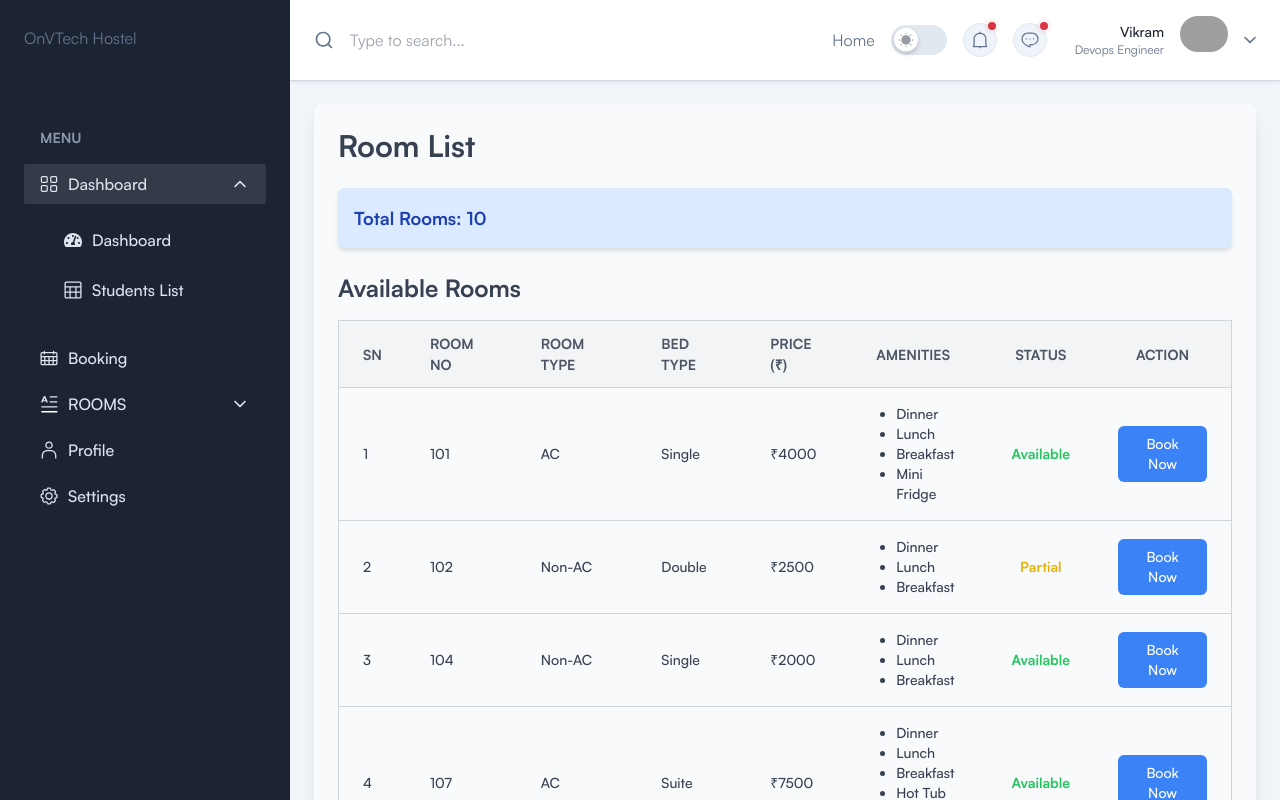
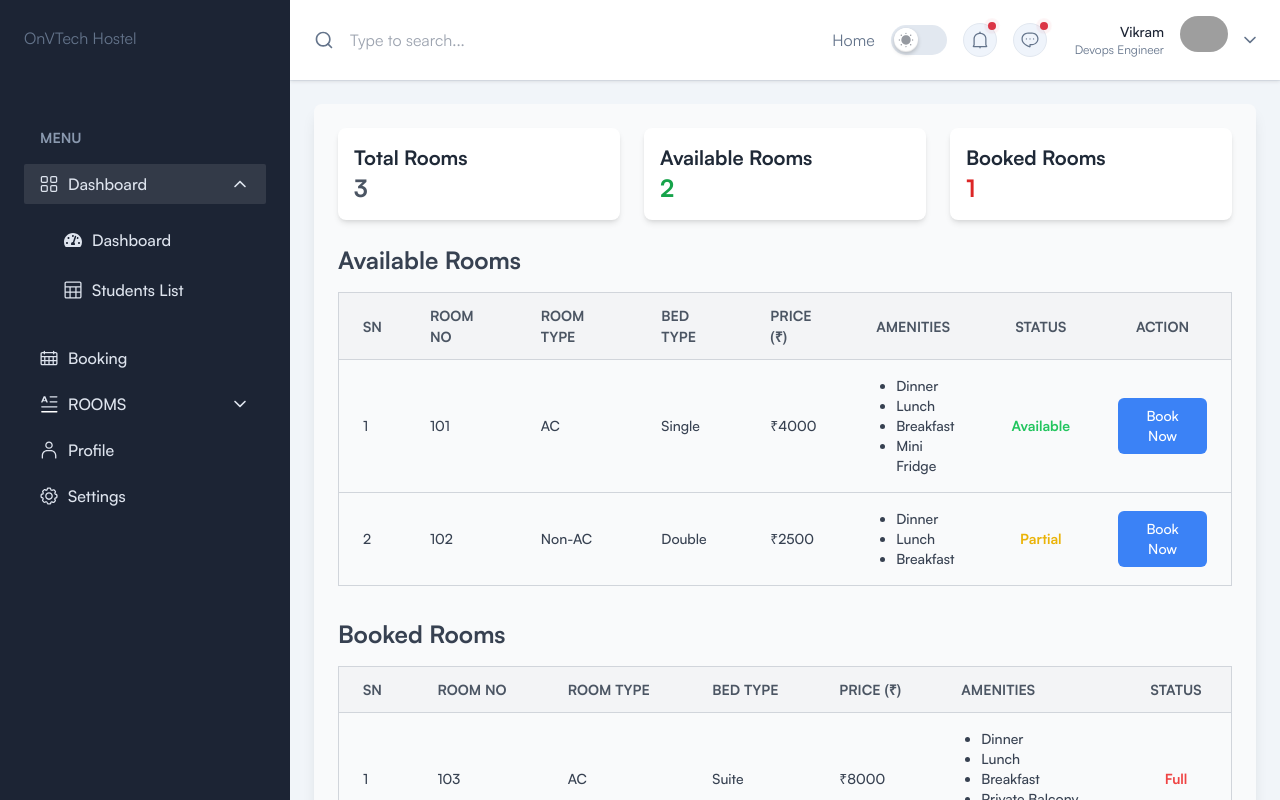
Before and after one commit to TrickyVikram/MERN_HMS, a React (Vite) app: page /dashboard/Rooms in a window 1280 px wide. Built offline with nearby package versions, Linux system fonts and the light colour scheme; grey boxes are pictures that could not be loaded.

Commit message:
RoomsList

```diff
--- a/src/pages/RoomList.tsx
+++ b/src/pages/RoomList.tsx
@@ -8,20 +8,21 @@ interface Student {
 interface Room {
   roomNo: number;
   roomType: string;
-  BadType: string;
+  badType: string;
   price: number;
   amenities: string[];
   occupancy: number; // Current occupancy
   maxOccupancy: number; // Max capacity
-  available?: boolean; // Optional availability flag
   students?: Student[]; // List of students occupying the room
 }
 
 const commonAmenities = ["Dinner", "Lunch", "Breakfast"];
 
-const RoomList: React.FC = () => {
+const RoomsList: React.FC = () => {
   const [rooms, setRooms] = useState<Room[]>([]);
   const [loading, setLoading] = useState(true);
+  const [available, setAvailable] = useState<Room[]>([]);
+  const [booked, setBooked] = useState<Room[]>([]);
 
   useEffect(() => {
     // Simulate fetching rooms from an API
@@ -29,7 +30,7 @@ const RoomList: React.FC = () => {
       {
         roomNo: 101,
         roomType: "AC",
-          BadType: "Single",
+        badType: "Single",
         price: 4000,
         amenities: [...commonAmenities, "Mini Fridge"],
         occupancy: 0,
@@ -39,7 +40,7 @@ const RoomList: React.FC = () => {
       {
         roomNo: 102,
         roomType: "Non-AC",
-          BadType: "Double",
+        badType: "Double",
         price: 2500,
         amenities: [...commonAmenities],
         occupancy: 1,
@@ -49,7 +50,7 @@ const RoomList: React.FC = () => {
       {
         roomNo: 103,
         roomType: "AC",
-          BadType: "Suite",
+        badType: "Suite",
         price: 8000,
         amenities: [...commonAmenities, "Private Balcony", "Jacuzzi"],
         occupancy: 2,
@@ -59,88 +60,18 @@ const RoomList: React.FC = () => {
           { name: "Emma Brown", contact: "9876543211" },
         ],
       },
-        {
-          roomNo: 104,
-          roomType: "Non-AC",
-          BadType: "Single",
-          price: 2000,
-          amenities: [...commonAmenities],
-          occupancy: 0,
-          maxOccupancy: 1,
-          students: [],
-        },
-        {
-          roomNo: 105,
-          roomType: "AC",
-          BadType: "Double",
-          price: 4500,
-          amenities: [...commonAmenities, "Ocean View"],
-          occupancy: 2,
-          maxOccupancy: 2,
-          students: [
-            { name: "Sophia Davis", contact: "5678901234" },
-            { name: "William Taylor", contact: "2345678901" },
-          ],
-        },
-        {
-          roomNo: 106,
-          roomType: "Non-AC",
-          BadType: "Single",
-          price: 1800,
-          amenities: [...commonAmenities],
-          occupancy: 1,
-          maxOccupancy: 1,
-          students: [{ name: "Michael White", contact: "8765432109" }],
-        },
-        {
-          roomNo: 107,
-          roomType: "AC",
-          BadType: "Suite",
-          price: 7500,
-          amenities: [...commonAmenities, "Hot Tub", "Living Area"],
-          occupancy: 0,
-          maxOccupancy: 3,
-          students: [],
-        },
-        {
-          roomNo: 108,
-          roomType: "Non-AC",
-          BadType: "Double",
-          price: 2300,
-          amenities: [...commonAmenities],
-          occupancy: 0,
-          maxOccupancy: 2,
-          students: [{ name: "Olivia Wilson", contact: "6789012345" }],
-        },
-        {
-          roomNo: 109,
-          roomType: "AC",
-          BadType: "Single",
-          price: 4200,
-          amenities: [...commonAmenities, "Smart TV"],
-          occupancy: 0,
-          maxOccupancy: 1,
-          students: [],
-        },
-        {
-          roomNo: 110,
-          roomType: "Non-AC",
-          BadType: "Double",
-          price: 3000,
-          amenities: [...commonAmenities, "Garden View"],
-          occupancy: 2,
-          maxOccupancy: 2,
-          students: [
-            { name: "Liam Anderson", contact: "3456789012" },
-            { name: "Ella Martinez", contact: "4567890123" },
-          ],
-        },
     ];
+
     setTimeout(() => {
       setRooms(fetchedRooms);
       setLoading(false);
     }, 1000); // Simulate a delay
   }, []);
+
+  useEffect(() => {
+    setAvailable(rooms.filter((room) => room.occupancy < room.maxOccupancy));
+    setBooked(rooms.filter((room) => room.occupancy === room.maxOccupancy));
+  }, [rooms]);
 
   const handleBookNow = (roomNo: number) => {
     setRooms((prevRooms) =>
@@ -152,13 +83,10 @@ const RoomList: React.FC = () => {
     );
   };
 
-  // Separate rooms into available and booked based on occupancy
-  const availableRooms = rooms.filter((room) => room.occupancy < room.maxOccupancy);
-  const bookedRooms = rooms.filter((room) => room.occupancy >= room.maxOccupancy);
-
-  // Reusable Status Badge Component
-  const StatusBadge: React.FC<{ status: string }> = ({ status }) => {
-    const colors = {
+  const StatusBadge: React.FC<{ status: "Available" | "Full" | "Partial" }> = ({
+    status,
+  }) => {
+    const colors: Record<string, string> = {
       Available: "text-green-500",
       Full: "text-red-500",
       Partial: "text-yellow-500",
@@ -172,11 +100,19 @@ const RoomList: React.FC = () => {
 
   return (
     <div className="max-w-7xl mx-auto p-6 bg-gray-50 rounded-lg shadow-lg">
-      <h2 className="text-3xl font-bold text-gray-700 mb-6">Room List</h2>
-
-      {/* Total Rooms Card */}
-      <div className="mb-6 p-4 bg-blue-100 text-blue-800 rounded-md shadow-md">
-        <p className="text-lg font-semibold">Total Rooms: {rooms.length}</p>
+      <div className="grid grid-cols-1 sm:grid-cols-2 lg:grid-cols-3 gap-6 mb-6">
+        <div className="bg-white p-4 rounded-lg shadow-md">
+          <h2 className="text-xl font-semibold text-gray-800">Total Rooms</h2>
+          <p className="text-2xl font-bold text-gray-600">{rooms.length}</p>
+        </div>
+        <div className="bg-white p-4 rounded-lg shadow-md">
+          <h2 className="text-xl font-semibold text-gray-800">Available Rooms</h2>
+          <p className="text-2xl font-bold text-green-600">{available.length}</p>
+        </div>
+        <div className="bg-white p-4 rounded-lg shadow-md">
+          <h2 className="text-xl font-semibold text-gray-800">Booked Rooms</h2>
+          <p className="text-2xl font-bold text-red-600">{booked.length}</p>
+        </div>
       </div>
 
       {/* Available Rooms Table */}
@@ -196,12 +132,15 @@ const RoomList: React.FC = () => {
             </tr>
           </thead>
           <tbody>
-            {availableRooms.map((room, index) => (
-              <tr key={room.roomNo} className="hover:bg-gray-100 text-gray-700 text-sm font-medium">
+            {available.map((room, index) => (
+              <tr
+                key={room.roomNo}
+                className="hover:bg-gray-100 text-gray-700 text-sm font-medium"
+              >
                 <td className="px-6 py-4 border-b border-gray-300">{index + 1}</td>
                 <td className="px-6 py-4 border-b border-gray-300">{room.roomNo}</td>
                 <td className="px-6 py-4 border-b border-gray-300">{room.roomType}</td>
-                <td className="px-6 py-4 border-b border-gray-300">{room.BadType}</td>
+                <td className="px-6 py-4 border-b border-gray-300">{room.badType}</td>
                 <td className="px-6 py-4 border-b border-gray-300">₹{room.price}</td>
                 <td className="px-6 py-4 border-b border-gray-300">
                   <ul className="list-disc pl-5">
@@ -211,7 +150,9 @@ const RoomList: React.FC = () => {
                   </ul>
                 </td>
                 <td className="px-6 py-4 border-b border-gray-300 text-center">
-                  <StatusBadge status={room.occupancy === 0 ? "Available" : "Partial"} />
+                  <StatusBadge
+                    status={room.occupancy === 0 ? "Available" : "Partial"}
+                  />
                 </td>
                 <td className="px-6 py-4 border-b border-gray-300 text-center">
                   <button
@@ -233,8 +174,9 @@ const RoomList: React.FC = () => {
       </div>
 
       {/* Booked Rooms Table */}
+      <div className="mt-6">
+        <h3 className="text-2xl font-bold text-gray-700 mb-4">Booked Rooms</h3>
         <div className="overflow-x-auto">
-        <h3 className="text-2xl font-bold text-gray-700 mb-4">Booked Rooms</h3>
           <table className="min-w-full border-collapse border border-gray-300">
             <thead>
               <tr className="bg-gray-100 text-gray-600 uppercase text-sm leading-normal">
@@ -248,12 +190,15 @@ const RoomList: React.FC = () => {
               </tr>
             </thead>
             <tbody>
-            {bookedRooms.map((room, index) => (
-              <tr key={room.roomNo} className="hover:bg-gray-100 text-gray-700 text-sm font-medium">
+              {booked.map((room, index) => (
+                <tr
+                  key={room.roomNo}
+                  className="hover:bg-gray-100 text-gray-700 text-sm font-medium"
+                >
                   <td className="px-6 py-4 border-b border-gray-300">{index + 1}</td>
                   <td className="px-6 py-4 border-b border-gray-300">{room.roomNo}</td>
                   <td className="px-6 py-4 border-b border-gray-300">{room.roomType}</td>
-                <td className="px-6 py-4 border-b border-gray-300">{room.BadType}</td>
+                  <td className="px-6 py-4 border-b border-gray-300">{room.badType}</td>
                   <td className="px-6 py-4 border-b border-gray-300">₹{room.price}</td>
                   <td className="px-6 py-4 border-b border-gray-300">
                     <ul className="list-disc pl-5">
@@ -271,7 +216,8 @@ const RoomList: React.FC = () => {
           </table>
         </div>
       </div>
+    </div>
   );
 };
 
-export default RoomList;
+export default RoomsList;
```
Lines whose indentation alone changed are shown as unchanged.
